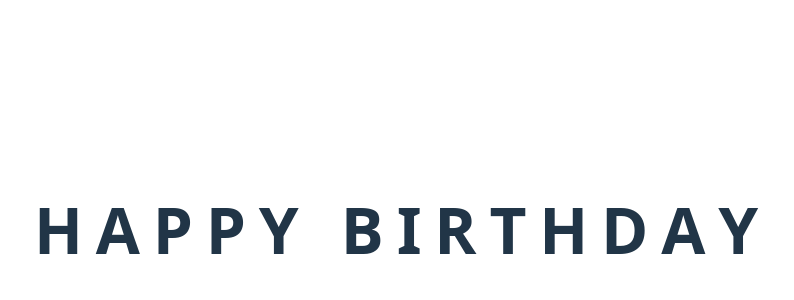
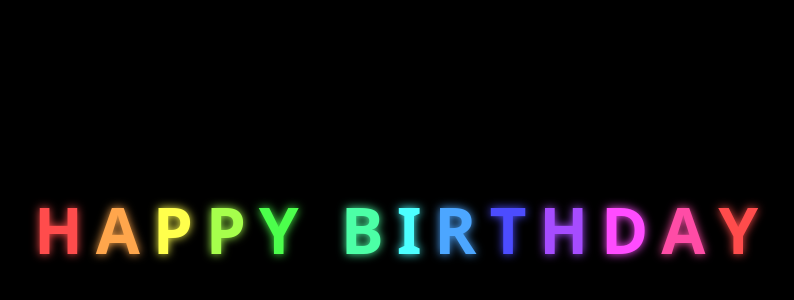
Before and after one commit to drquicksilver/animated-birthday, a website built with Vite: page index.html in a window 1280 px wide. Shown: the part 170-470 px from the top of the page, without its empty margins (244-1038 px from the left). Built offline with nearby package versions, Linux system fonts and the light colour scheme.

Commit message:
Fix light scheme background

```diff
--- a/src/main.ts
+++ b/src/main.ts
@@ -5,10 +5,20 @@ const message = 'HAPPY BIRTHDAY';
 const container = document.getElementById('message');
 
 if (container) {
-  message.split('').forEach((char) => {
+  const letters = message.split('');
+  const letterCount = message.replace(/\s+/g, '').length;
+  let letterIndex = 0;
+  letters.forEach((char) => {
     const span = document.createElement('span');
     span.className = 'letter';
     span.textContent = char === ' ' ? '\u00A0' : char;
+    if (char !== ' ') {
+      const hue = (letterIndex / (letterCount - 1)) * 360;
+      const color = `hsl(${hue}, 100%, 65%)`;
+      span.style.color = color;
+      span.style.textShadow = `0 0 10px ${color}`;
+      letterIndex += 1;
+    }
     container.appendChild(span);
 
     const angle = Math.random() * Math.PI * 2;
--- a/src/style.css
+++ b/src/style.css
@@ -5,7 +5,7 @@
 
   color-scheme: light dark;
   color: rgba(255, 255, 255, 0.87);
-  background-color: #242424;
+  background-color: #000000;
 
   font-synthesis: none;
   text-rendering: optimizeLegibility;
@@ -86,7 +86,7 @@ button:focus-visible {
 @media (prefers-color-scheme: light) {
   :root {
     color: #213547;
-    background-color: #ffffff;
+    background-color: #000000;
   }
   a:hover {
     color: #747bff;
@@ -106,4 +106,5 @@ button:focus-visible {
 
 .letter {
   display: inline-block;
+  text-shadow: 0 0 10px currentColor;
 }
```
